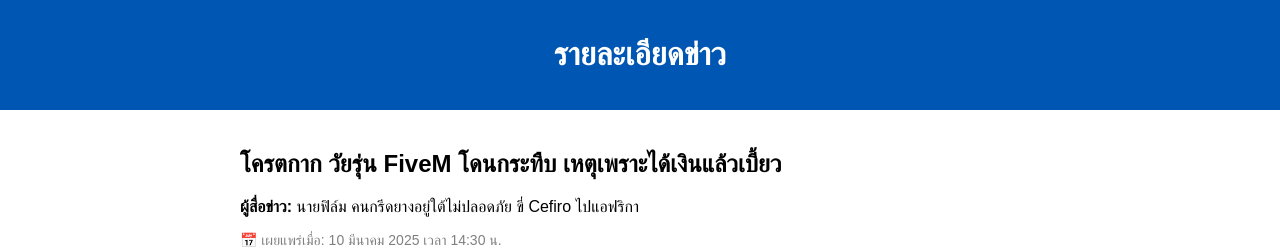
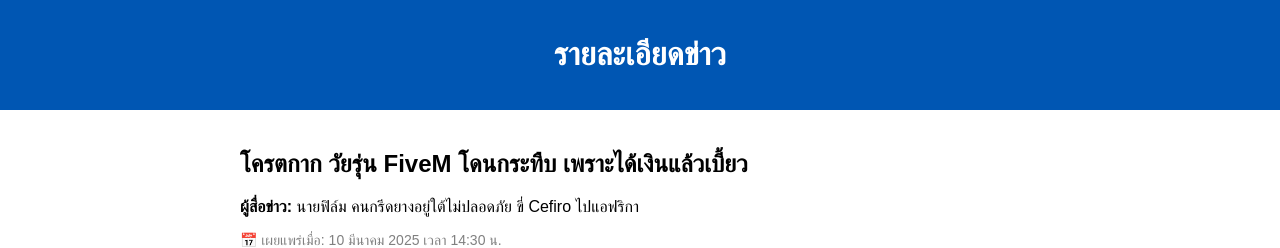
Before and after one commit to kanchon2544/projectvax, a plain HTML site: page news-detail.html in a window 1280 px wide. Shown: the top 248 px of the page. Drawn offline with Linux system fonts and the light colour scheme.

Commit message:
แก้คำ

```diff
--- a/news-detail.html
+++ b/news-detail.html
@@ -61,7 +61,7 @@
     </header>
 
     <div class="content">
-        <h2>โครตกาก วัยรุ่น FiveM โดนกระทืบ เหตุเพราะได้เงินแล้วเบี้ยว</h2>
+        <h2>โครตกาก วัยรุ่น FiveM โดนกระทืบ เพราะได้เงินแล้วเบี้ยว</h2>
         <p><strong>ผู้สื่อข่าว:</strong> นายฟิล์ม คนกรีดยางอยู่ใต้ไม่ปลอดภัย ขี่ Cefiro ไปแอฟริกา</p>
         <div class="news-meta">📅 เผยแพร่เมื่อ: 10 มีนาคม 2025 เวลา 14:30 น.</div>
         <p>รายละเอียดข่าว: เหตุการณ์นี้เกิดขึ้นเมื่อวัยรุ่น FiveM คนหนึ่ง ได้บิดเงินจากผู้เล่นคนอื่นแล้วไม่จ่ายคืน ทำให้เกิดความไม่พอใจ และนำไปสู่เหตุการณ์กระทืบกลางถนน...</p>
```
